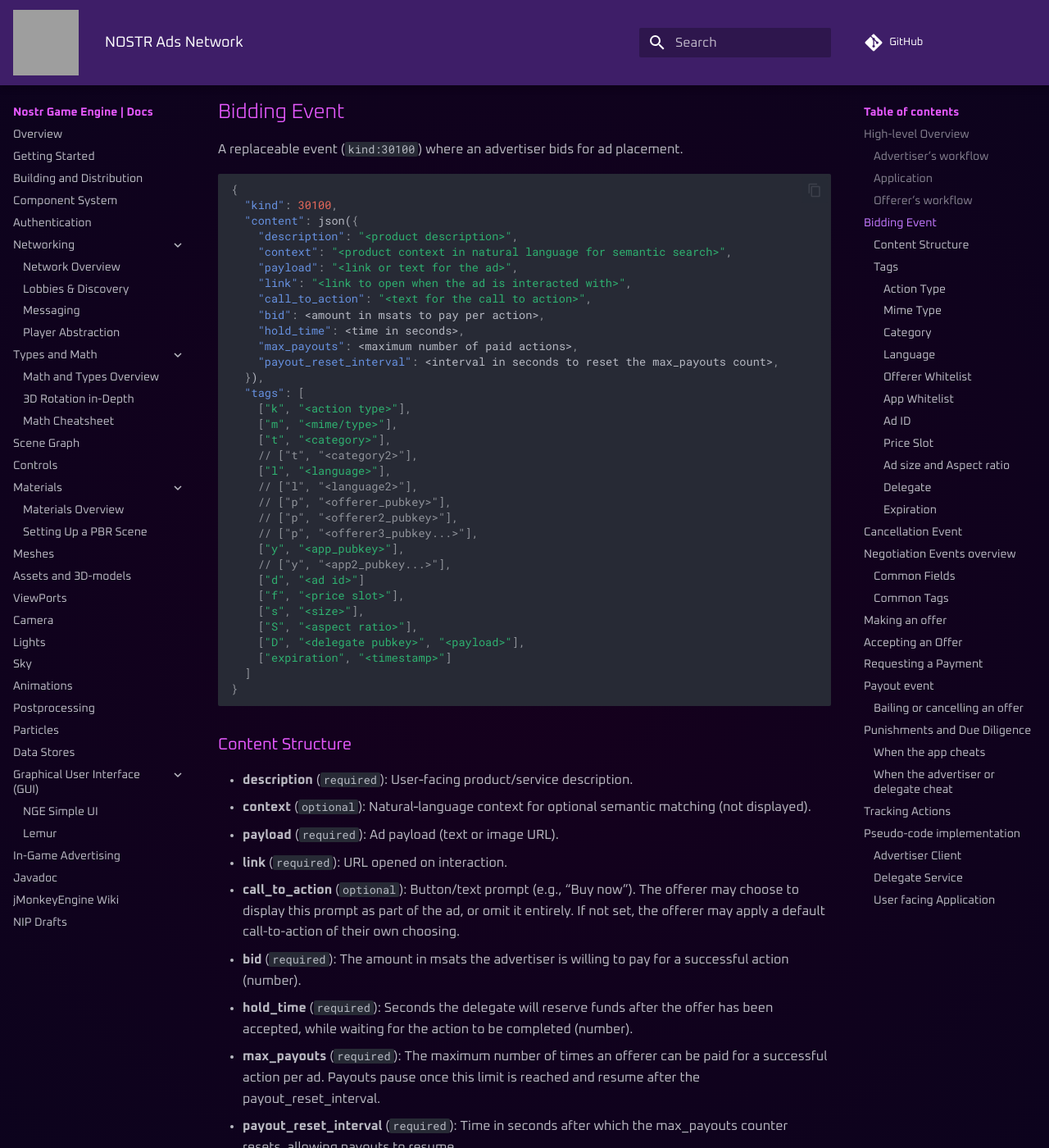
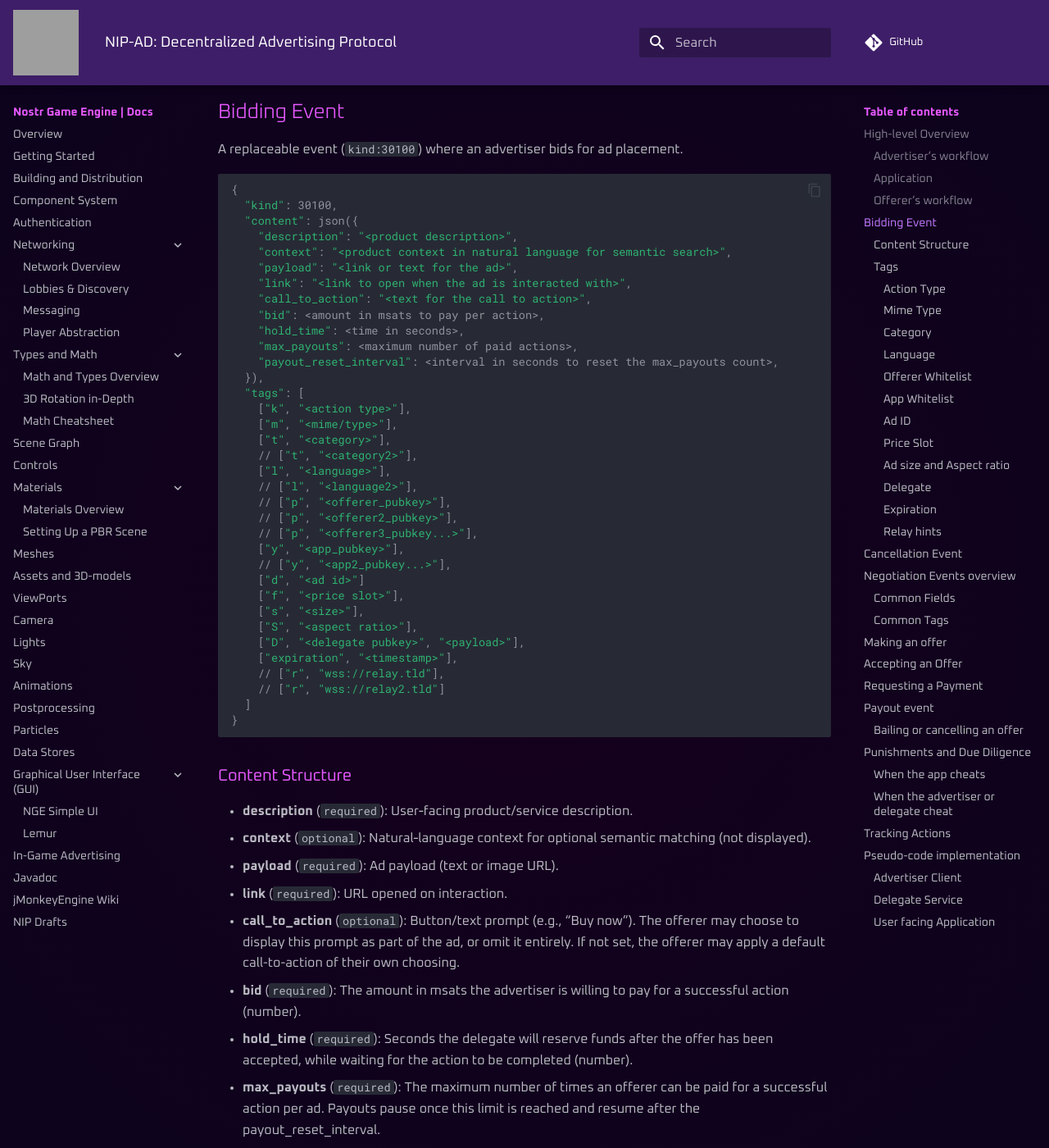
Before and after one commit to NostrGameEngine/docs, an MkDocs documentation site: the page built from docs/nip-drafts/nip-ADS.md, in a window 1280 px wide and 1400 px high, scrolled down 2763 px. Shown: the whole window at 82% size. Built offline with MkDocs 1.6.1 and Material for MkDocs 9.7.7, drawn with Linux system fonts in a browser that asks for light colours; comment, search, counter and statistics services are not loaded; some of the changed text lies outside the part shown.

Commit message:
update spec

````diff
--- a/docs/nip-drafts/nip-ADS.md
+++ b/docs/nip-drafts/nip-ADS.md
@@ -1,4 +1,6 @@
-# NOSTR Ads Network
+# NIP-AD: Decentralized Advertising Protocol
+
+
 
 `draft` `optional`  `author:riccardobl`
 
@@ -96,7 +98,7 @@ To reduce fraud or abuse, participants may impose a [Proof-of-Work penalty](#pun
 
 A replaceable event (`kind:30100`) where an advertiser bids for ad placement.
 
-```json
+```yaml
 {
   "kind": 30100,
   "content": json({
@@ -127,7 +129,9 @@ A replaceable event (`kind:30100`) where an advertiser bids for ad placement.
     ["s", "<size>"],
     ["S", "<aspect ratio>"],
     ["D", "<delegate pubkey>", "<payload>"],
-    ["expiration", "<timestamp>"]
+    ["expiration", "<timestamp>"],
+    // ["r", "wss://relay.tld"],
+    // ["r", "wss://relay2.tld"]
   ]
 }
 ```
@@ -283,6 +287,11 @@ Delegates might automatically listen for biddings that have a matching `D` tag.
 (`expiration`) `optional`
 
 Unix timestamp (seconds) when bid expires.
+
+#### Relay hints
+(`r`) `optional`
+
+One or more `r` tags serve as hints for the offerer on which relays to initiate the negotiation. Offerers may choose to ignore these hints and use their own relay selection strategy.
 
 
 ## Cancellation Event
````
